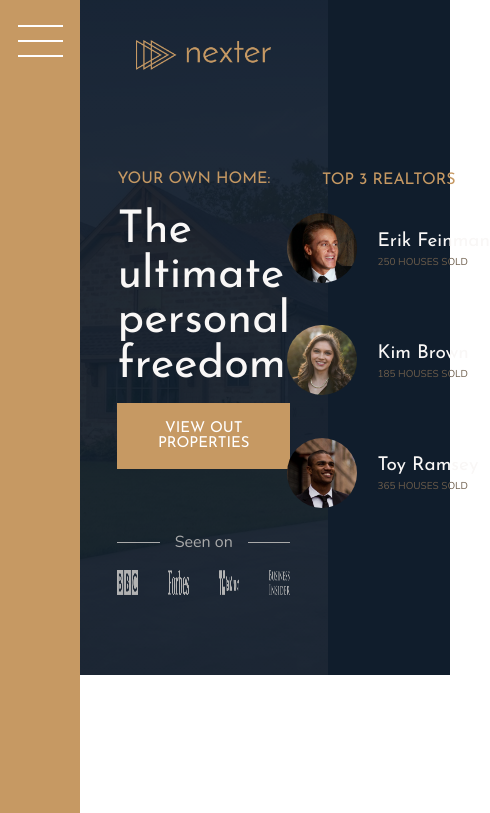
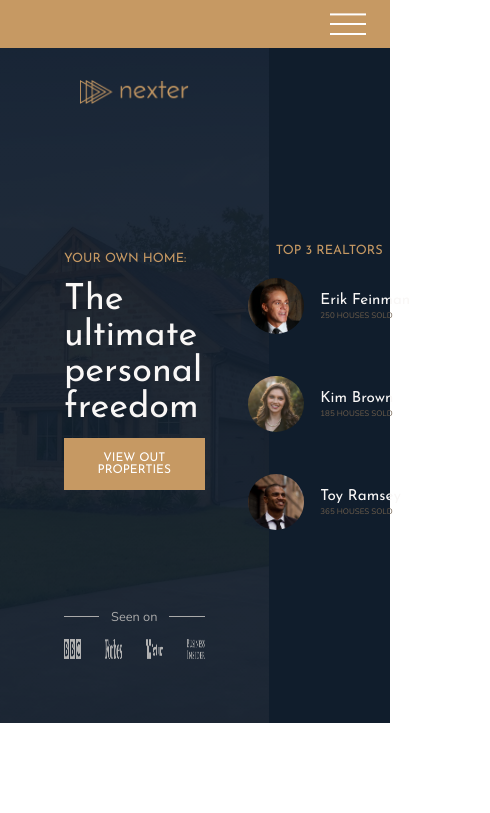
Before and after one commit to ilianrusev/nexter-project, an Angular app: page / in a window 390 px wide. Shown: the top 813 px of the page, 490 px wide, since content can reach past the window. Built offline with nearby package versions, Linux system fonts and the light colour scheme.

Commit message:
responsive design sidebar

```diff
--- a/src/app/pages/home/home.component.scss
+++ b/src/app/pages/home/home.component.scss
@@ -9,6 +9,16 @@
     [center-end]
     minmax(6rem, 1fr)
     [full-end];
+
+  @media only screen and (max-width: $bp-large) {
+    grid-template-rows: 6rem 80vh min-content 40vw repeat(3, min-content);
+    grid-template-columns:
+      [full-start] minmax(6rem, 1fr)
+      [center-start] repeat(8, [col-start] minmax(min-content, 14rem) [col-end])
+      [center-end]
+      minmax(6rem, 1fr)
+      [full-end];
+  }
 }
 
 .sidebar {
@@ -17,6 +27,13 @@
   grid-row: 1 / -1;
   display: flex;
   justify-content: center;
+
+  @media only screen and (max-width: $bp-large) {
+    grid-column: 1 / -1;
+    grid-row: 1 / 2;
+    justify-content: flex-end;
+    align-items: center;
+  }
 
   &__btn {
     border: none;
@@ -41,6 +58,19 @@
 
     &::after {
       transform: translateY(1.3rem);
+    }
+
+    @media only screen and (max-width: $bp-large) {
+      margin-top: 0;
+      margin-right: 3rem;
+
+      &::before {
+        transform: translateY(-1.2rem);
+      }
+
+      &::after {
+        transform: translateY(1rem);
+      }
     }
   }
 }
--- a/src/sass/base.scss
+++ b/src/sass/base.scss
@@ -9,6 +9,10 @@
 html {
   box-sizing: border-box;
   font-size: 62.5%; // 10px/16px = 62.5% 1rem=10px
+
+  @media only screen and (max-width: $bp-largest) {
+    font-size: 50%;
+  }
 }
 
 body {
--- a/src/sass/variables.scss
+++ b/src/sass/variables.scss
@@ -13,3 +13,7 @@
 // FONT VARIABLES
 $font-primary: "Nunito", sans-serif;
 $font-display: "Josefin Sans", sans-serif;
+
+// RESPONSIVE BREAKPOINTS
+$bp-largest: 75em; // 1200ox
+$bp-large: 62.5em; // 1000ox
```
